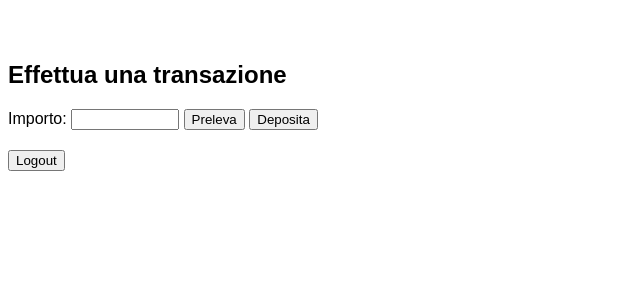
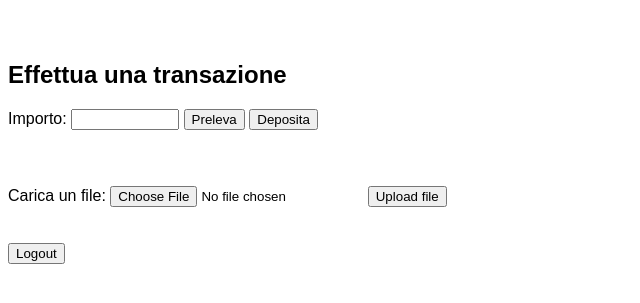
Before and after one commit to susannamau/FLAntaStiKapp, a Flask app: template templates/dashboard.html in a window 1280 px wide. Shown: the part 135-438 px from the top of the page, without its empty margins (0-640 px from the left). Run offline with Flask 3, Linux system fonts and the light colour scheme; the template is opened without the code that fills it, so the values that code supplies are empty.

Commit message:
added upload file button and method to save files in users' folder

```diff
--- a/app.py
+++ b/app.py
@@ -2,6 +2,7 @@ from flask import Flask, render_template, redirect, url_for, request, session
 import json
 import random
 import string
+import os
 
 class Account:
     def __init__(self, username, password, balance, cc=None):
@@ -71,6 +72,9 @@ class Account:
         )
 
 app = Flask(__name__)
+
+UPLOAD_FOLDER = 'Python/webapp/uploaded-files'
+app.config['UPLOAD_FOLDER'] = UPLOAD_FOLDER
 
 @app.route('/')
 def welcome():
@@ -152,6 +156,11 @@ def success_log():
 def failure_log():
     return "Login failed!"
 
+@app.route('/logout', methods=['POST', 'GET'])
+def logout():
+    session.pop('user', None)
+    return render_template("login.html")
+
 @app.route('/dashboard', methods=['POST', 'GET'])
 def dashboard():
     utente = Account.deserialize(session['user'])
@@ -170,10 +179,22 @@ def dashboard():
         utente = u
         return render_template("dashboard.html", user=utente)
 
-@app.route('/logout', methods=['POST', 'GET'])
-def logout():
-    session.pop('user', None)
-    return render_template("login.html")
+@app.route('/upload', methods=['POST'])
+def upload_file():
+    utente = Account.deserialize(session['user'])
+    if 'file' not in request.files:
+        return "Nessun file selezionato", 400
+
+    file = request.files['file']
+    if file.filename == '':
+        return "Nessun file selezionato", 400
+
+    if file:
+        user_folder = os.path.join(app.config['UPLOAD_FOLDER'], utente.username)
+        os.makedirs(user_folder, exist_ok=True)
+        file_path = os.path.join(user_folder, file.filename)
+        file.save(file_path)
+        return "File caricato con successo", 200
 
 
 if __name__ == '__main__':
--- a/templates/dashboard.html
+++ b/templates/dashboard.html
@@ -45,6 +45,16 @@
             <input type="submit" name="what_to_do" id="do_deposito" value="Deposita">
         </form>
 
+        <br><br>
+
+        <form class="upload-form" method="POST" enctype="multipart/form-data" action="/upload">
+            <label for="file">Carica un file:</label>
+            <input type="file" id="file" name="file" required>
+            <button type="submit">Upload file</button>
+        </form>
+
+        <br><br>
+
         <form class="logout-form" method="POST" action="/logout">
             <button type="submit">Logout</button>
         </form>
```
